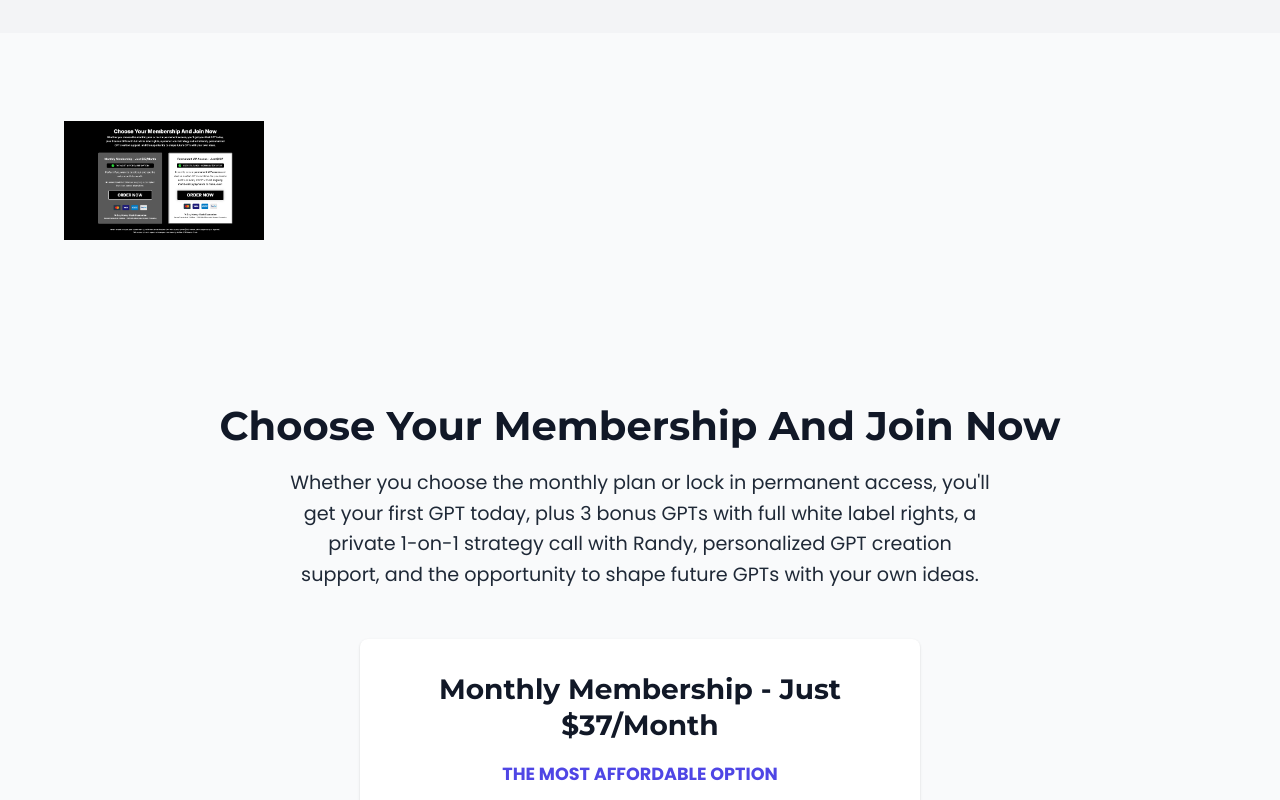
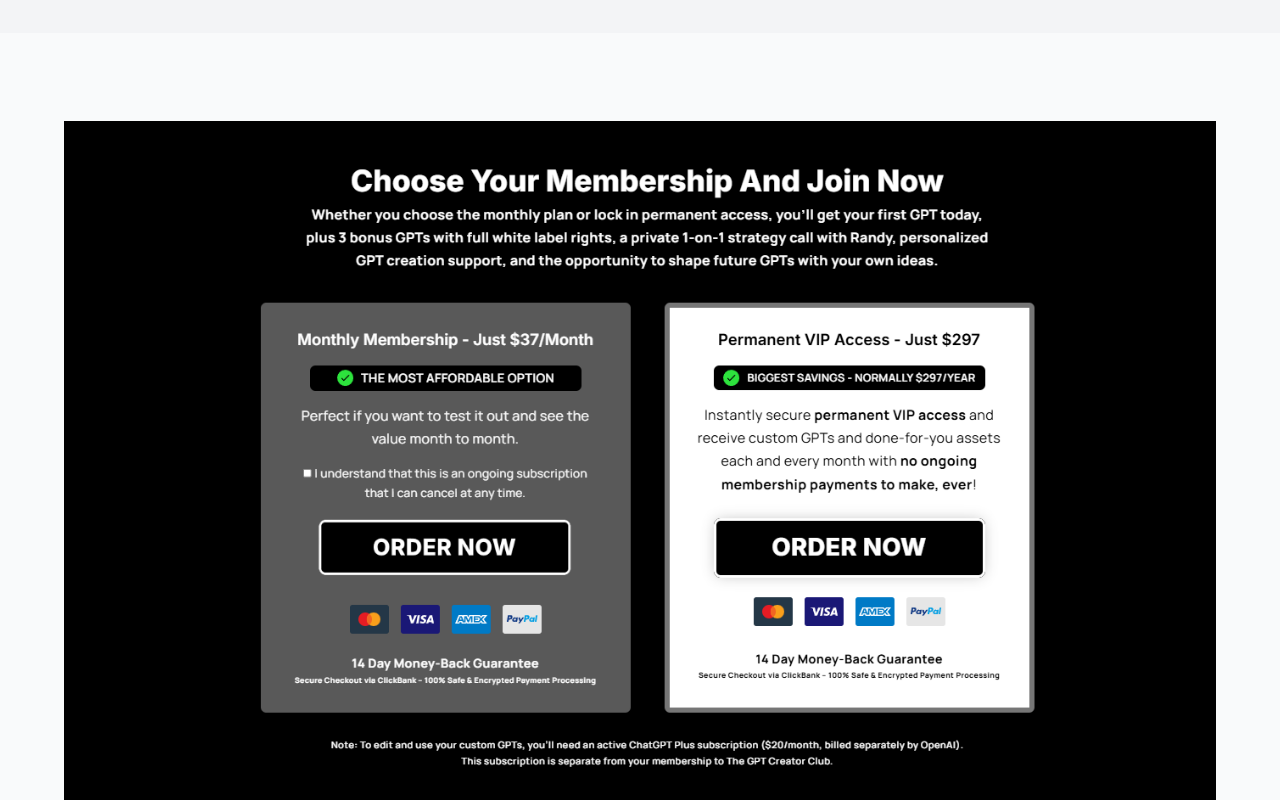
Before and after one commit to jackmora/gptcreatorclub, a plain HTML site: page index.html in a window 1280 px wide. Shown: the part 3140-3940 px from the top of the page. Drawn offline with Linux system fonts and the light colour scheme.

Commit message:
Update index.html

```diff
--- a/index.html
+++ b/index.html
@@ -797,7 +797,7 @@
      <section class="section">
         <div class="container">
                         <div class="my-3">
-                            <img src="img1.png" alt="Secure Checkout via ClickBank" class="img-fluid" style="max-width: 200px;">
+                            <img src="img1.png" alt="Secure Checkout via ClickBank" class="img-fluid">
                         </div>
         </div>
     </section>
```
